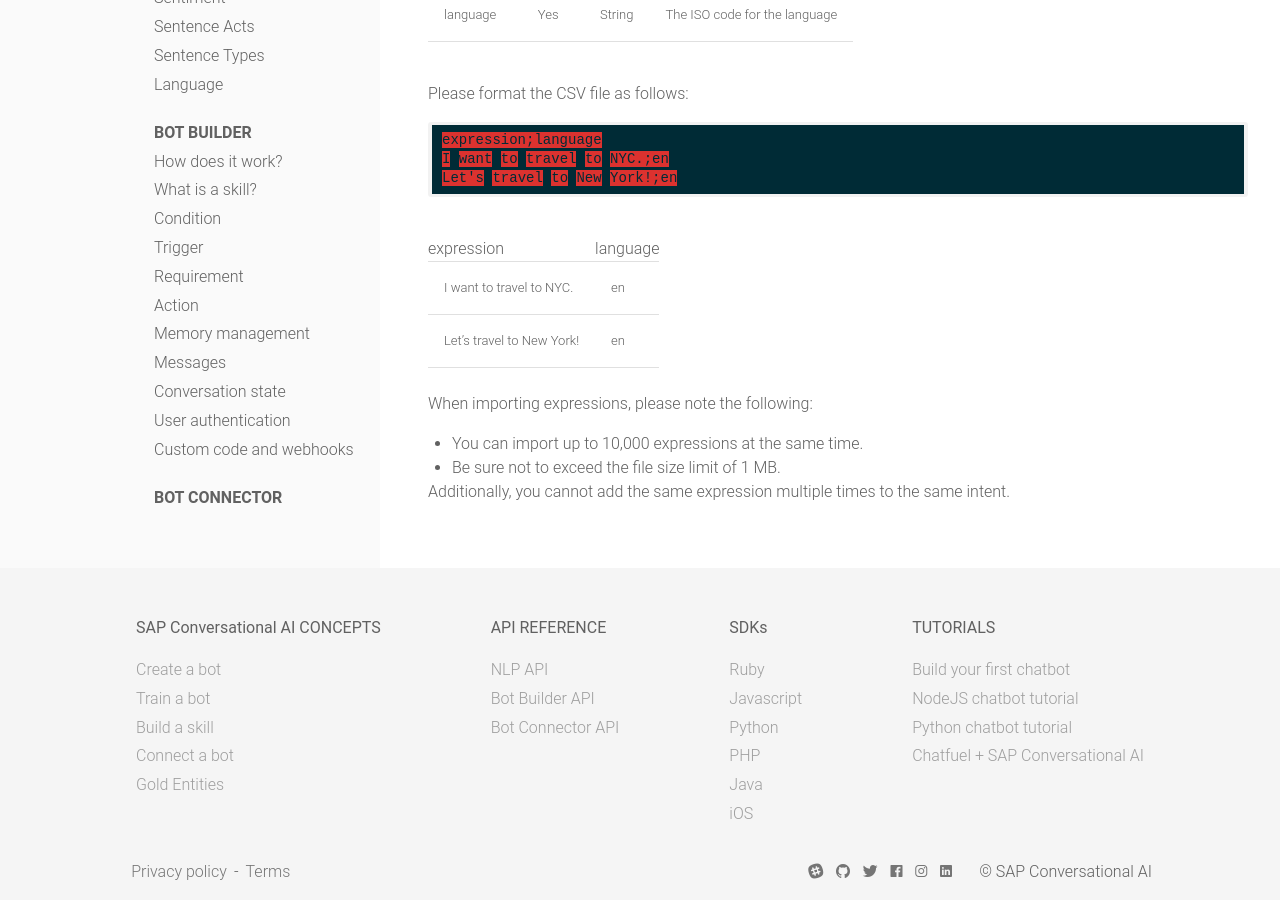
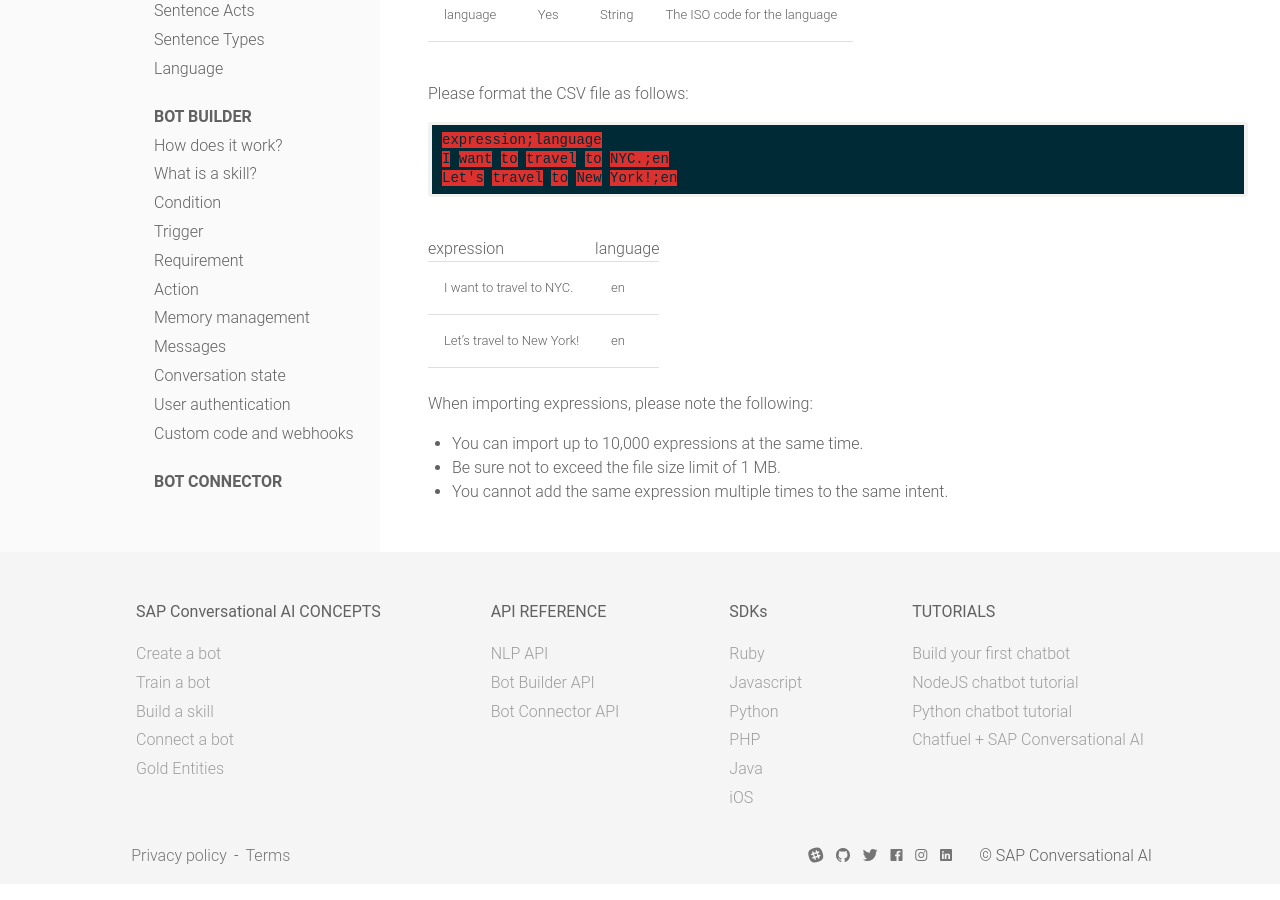
Before and after one commit to SAP-archive/docs, a Jekyll site: the page built from concepts/nlp_lexic/expression.md, in a window 1280 px wide and 900 px high, scrolled down 1298 px. Built offline with Jekyll 4.4.1, drawn with Linux system fonts in a browser that asks for light colours; nearby versions of some CDN libraries; comment, search, counter and statistics services are not loaded.

Commit message:
Update expression.md

```diff
--- a/concepts/nlp_lexic/expression.md
+++ b/concepts/nlp_lexic/expression.md
@@ -58,5 +58,4 @@ When importing expressions, please note the following:
 
 * You can import up to 10,000 expressions at the same time.
 * Be sure not to exceed the file size limit of 1 MB.
-
-Additionally, you cannot add the same expression multiple times to the same intent.
+* You cannot add the same expression multiple times to the same intent.
```
